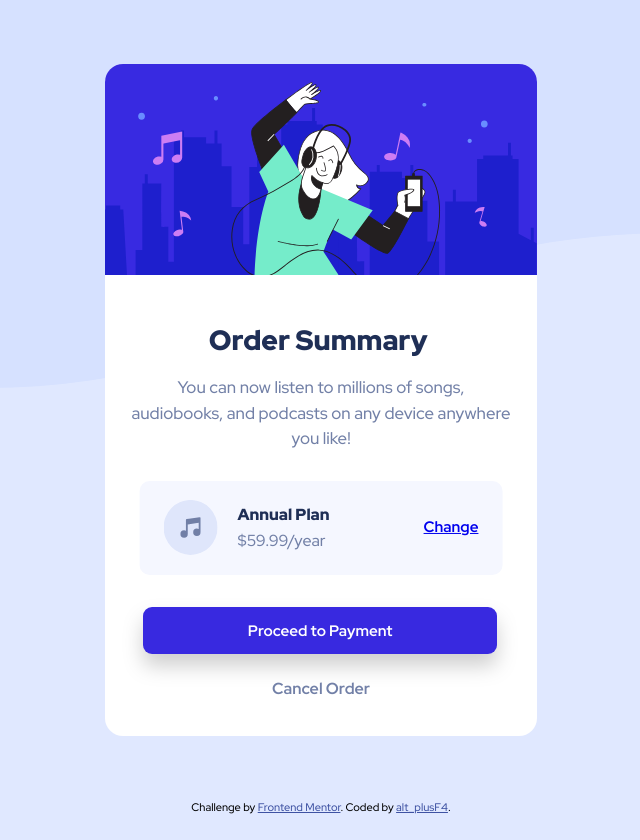
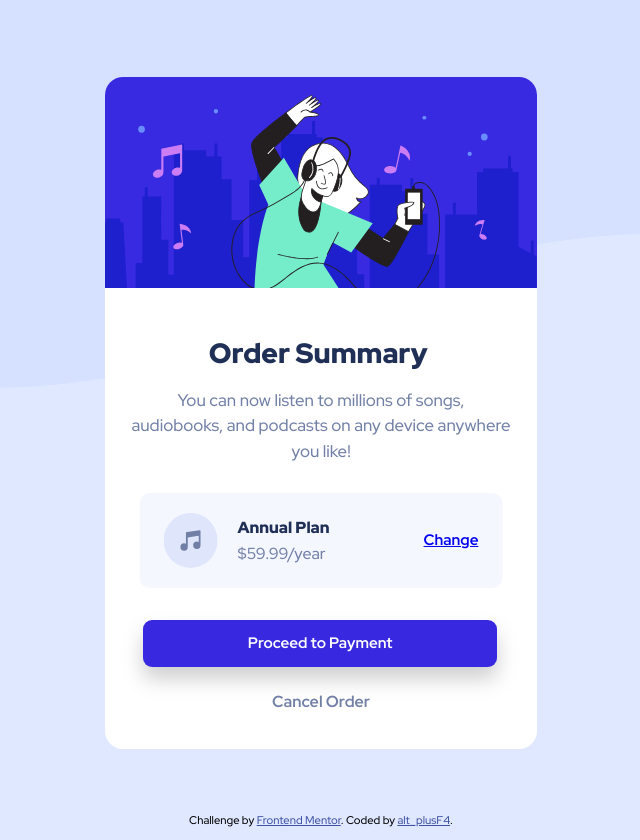
Before and after one commit to alt-plusF4/Order-summary-component-challenge-hub, a plain HTML site: page index.html in a window 1280 px wide. Shown: the whole page, without its empty margins (319-959 px from the left). Drawn offline with Linux system fonts and the light colour scheme.

Commit message:
Update style.css

```diff
--- a/style.css
+++ b/style.css
@@ -8,7 +8,8 @@ body {
     background-image: url(images/pattern-background-desktop.svg);
     background-repeat: no-repeat;
     background-size: contain;
-    margin: 5% 10% 2%;
+    margin: 0;
+    padding: 1% 8% 1% 8%;
 }
 
 
@@ -144,10 +145,8 @@ body {
 }
 
 
-
-
 .attribution {
-    font-size: 11px;
+    font-size: 70%;
     text-align: center;
 }
 
```
